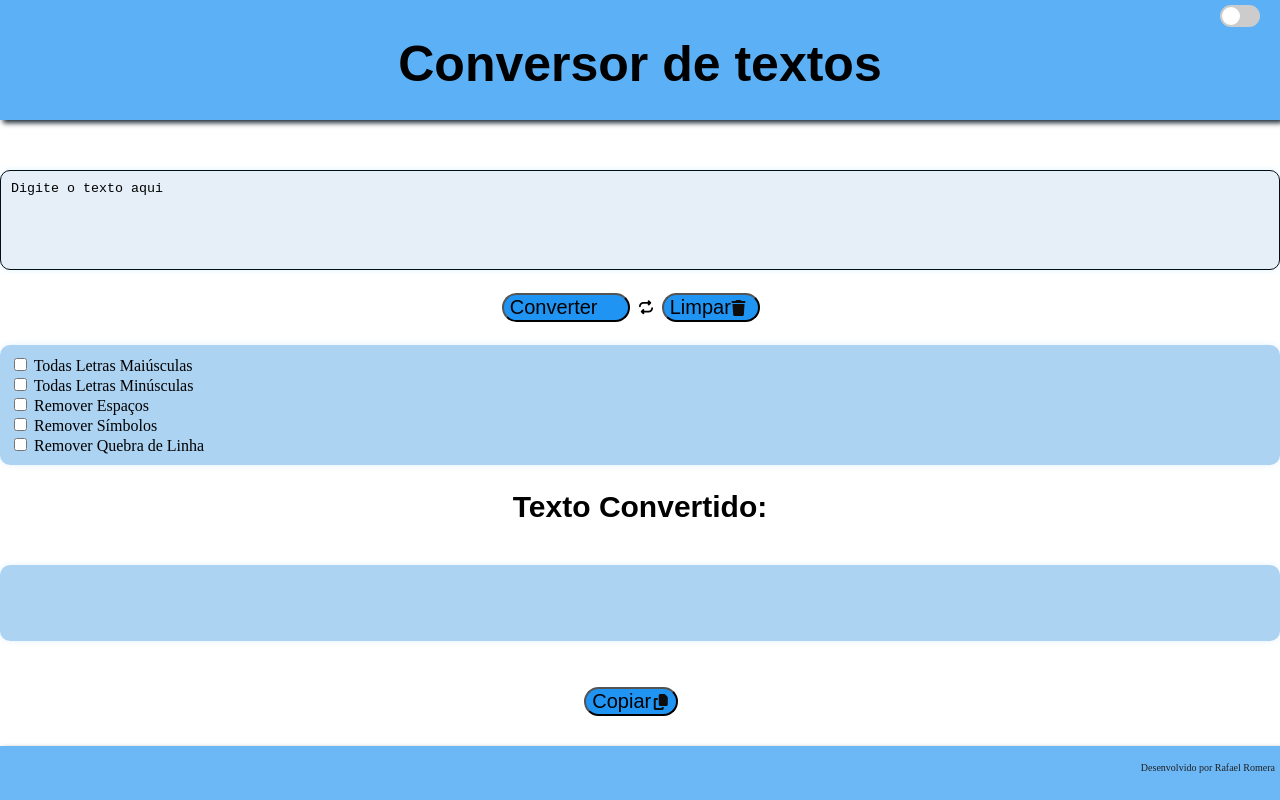
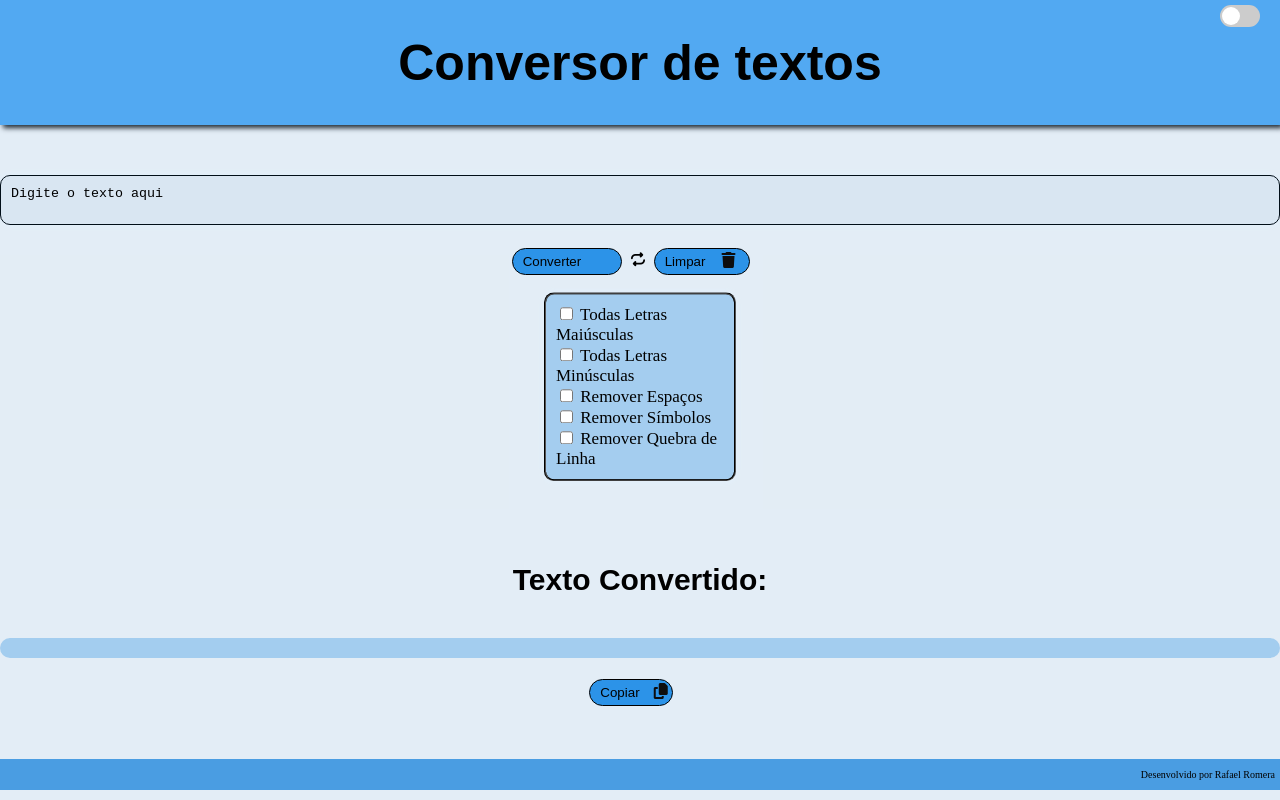
Before and after one commit to AetherIV/Projeto-Conversor-de-Texto, a plain HTML site: page index.html in a window 1280 px wide. Drawn offline with Linux system fonts and the light colour scheme.

Commit message:
Update style.css
Mudanças:

- Alterações visuais nos botões de conversão
- Alteração da tag <p> no output text para crescer de acordo com o texto presente
- Alterações na cor de fundo e tamanho geral do site

```diff
--- a/style.css
+++ b/style.css
@@ -8,11 +8,14 @@
     margin-bottom: 10px;
 }
 
-body {
+body, html {
     margin: 0;
+    padding: 0;
     height: 100vh;
     display: flex;
     flex-direction: column;
+    overflow-x: hidden;
+    background-color: hsla(207, 49%, 89%, 0.425);
 }
 
 .main-content {
@@ -21,13 +24,11 @@ body {
 }
 
 header {
-    text-align: center;
+    display: flex;
+    justify-content: center;
+    align-items: center;
     background-color: hsla(207, 96%, 48%, 0.651);
-    display: block;
-    padding: 1px;
     box-shadow: 3px 3px 5px hsl(207, 26%, 17%);
-    max-height: 120px;
-    position: relative;
 }
 
 h1 {
@@ -39,7 +40,6 @@ h1 {
 #textInput {
     display: block;
     width: 100%;
-    min-height: 100px;
     overflow: hidden;
     padding: 10px;
     box-sizing: border-box;
@@ -53,16 +53,11 @@ h1 {
 }
 
 #outputText {
-    font-family: Arial, Helvetica, sans-serif;
-    white-space: pre-wrap;
+    background-color: hsla(207, 74%, 72%, 0.658);
+    text-align: center;
     word-wrap: break-word;
-    background-color: hsla(207, 74%, 72%, 0.658);
-    box-shadow: 0px 0px 7px hsl(207, 90%, 94%);
-    border-radius: 10px;
-    text-align: center;
-    min-height: 40px;
-    padding: 15px;
-    max-width: 100%;
+    border-radius: 15px;
+    padding: 10px;
 }
 
 h2 {
@@ -76,15 +71,21 @@ h2 {
 }
 
 #buttonContainer {
+    font-size: 17px;
     text-align: left;
-    width: auto;
+    max-width: 15%;
     height: auto;
     background-color: hsla(207, 74%, 72%, 0.658);
     padding: 10px;
     box-shadow: 0px 0px 7px hsl(207, 90%, 94%);
     border-radius: 10px;
-    color: hsl(210, 10%, 25%);
     color: black;
+    border: 2px groove black;
+    position: sticky;
+    margin-top: 4%;
+    top: 50%;
+    left: 50%;
+    transform: translate(-50%, -30%);
 }
 
 .checkboxes {
@@ -105,44 +106,44 @@ h2 {
 }
 
 #convertBtn{
-    font-size: 20px;
-    border-radius: 40px;
-    cursor: pointer;
-    background-color: hsl(207, 90%, 54%);
-    margin-top: 30px;
-    margin-bottom: 30px;
+    width: calc(9em - 10px);
+    background-color: hsl(207, 80%, 54%);
+    margin: 5px;
     text-align: left;
-    min-width: 10%;
+    padding-left: 10px;
+    padding-top: 5px;
+    padding-bottom: 5px;
+    border-radius: 20px;
+    border: 1px solid;
 }
 
 #clearBtn{
-    font-size: 20px;
-    border-radius: 40px;
-    cursor: pointer;
-    background-color: hsl(207, 90%, 54%);
-    margin-top: 30px;
-    margin-bottom: 30px;
+    width: calc(8em - 10px);
+    background-color: hsl(207, 80%, 54%);
+    margin: 5px;
     text-align: left;
-    min-width: 7.7%;
+    padding-left: 10px;
+    padding-top: 5px;
+    padding-bottom: 5px;
+    border-radius: 20px;
+    border: 1px solid;
 }
 
-#copyBtn{
-    font-size: 20px;
-    border-radius: 40px;
-    cursor: pointer;
-    background-color: hsl(207, 90%, 54%);
-    margin-top: 30px;
-    margin-bottom: 30px;
+#copyBtn {
+    width: calc(7em - 10px);
+    background-color: hsl(207, 80%, 54%);
+    margin: 5px;
     text-align: left;
-    min-width: 7.3%;
-}
-
-#convertBtn, #clearBtn {
-    margin: 5px;
+    padding-left: 10px;
+    padding-top: 5px;
+    padding-bottom: 5px;
+    border-radius: 20px;
+    border: 1px solid;
 }
 
 #convertBtn:hover, #copyBtn:hover, #clearBtn:hover {
     background-color: hsl(207, 80%, 44%);
+    cursor: pointer;
 }
 
 #result {
@@ -178,19 +179,13 @@ h2 {
 }
 
 .switch {
-    position: absolute;
+    position: fixed;
     top: 5px;
     right: 20px;
     display: block;
     width: 40px;
     height: 22px;
     z-index: 1000;
-}
-
-.switch input {
-    opacity: 0;
-    width: 0;
-    height: 0;
 }
 
 .switch input {
@@ -231,9 +226,8 @@ input:checked + .slider:before {
     transform: translateX(18px);
 }
 
-
 .dark-theme {
-    background: hsl(207, 30%, 10%);
+    background: hsl(213, 31%, 6%);
     color: hsl(207, 90%, 94%);
 }
 
@@ -263,13 +257,13 @@ body, html {
         max-height: unset;
     }
 
-    h1 {
-        font-size: 24px;
+    h1, h2 {
+        font-size: 20px;
     }
 
     #textInput, #outputText, #buttonContainer {
         width: 90%;
-        margin: auto;
+        margin: 10px auto;
     }
 
     footer {
@@ -280,6 +274,10 @@ body, html {
         transform: scale(0.8);
         top: 5px;
         right: 5px;
+    }
+
+    .switch, .fa-solid { /* Adjust icon sizes and positions */
+        transform: scale(0.8);
     }
 
     #result {
@@ -298,18 +296,11 @@ body, html {
 }
 
 footer {
-    position: sticky;
-    bottom: 0;
+    margin-top: 6vh;
+    padding-right: 5px;
     text-align: end;
     font-size: 10px;
-    color: hsl(210, 3%, 13%);
-    background-color: hsla(207, 90%, 54%, 0.658);
-    margin-bottom: 0;
-    padding: 6px 5px;
-    box-shadow: 3px 3px 5px hsl(207, 26%, 17%);
-    height: 60px;
-    width: 100%;
-    z-index: 10;
+    background-color: hsla(207, 80%, 48%, 0.753);;
 }
 
 #textInput::placeholder{
```
